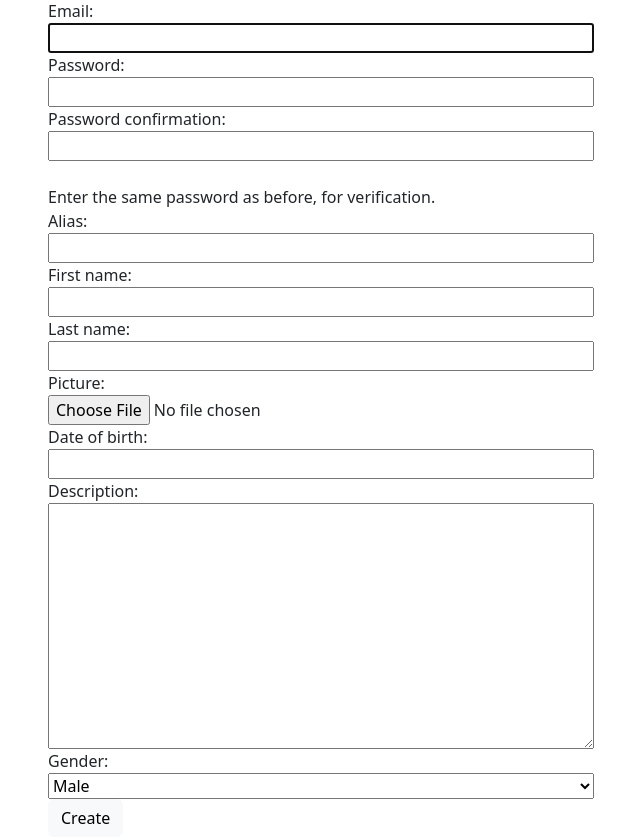
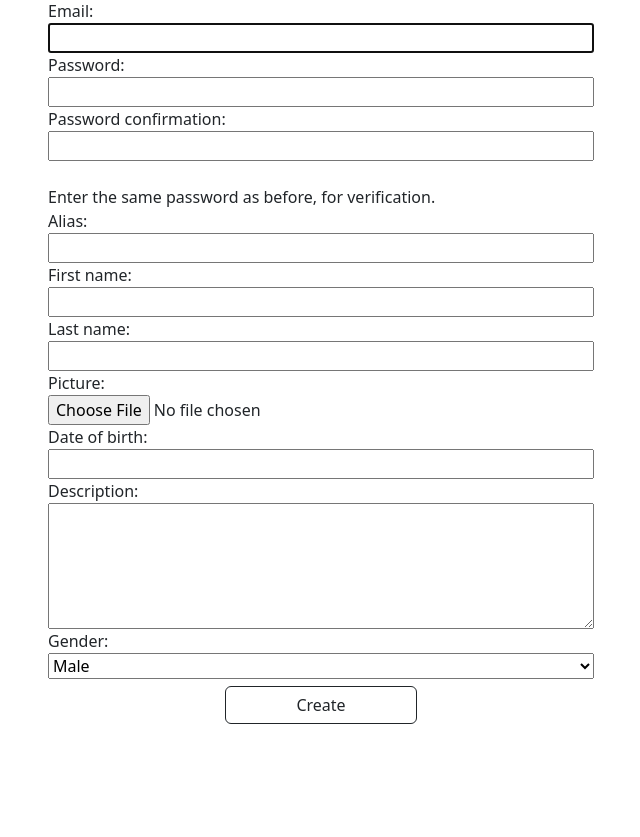
Before and after one commit to Atinon/project, a Django app: page /accounts/register/ in a window 1280 px wide. Shown: the part 146-983 px from the top of the page, without its empty margins (319-959 px from the left). After the commit the page ends 870 px from the top, so only its background shows below. Run offline with Django 4.2, Linux system fonts and the light colour scheme; some libraries are stand-ins or nearby versions.

Commit message:
Changed description and button alignment

```diff
--- a/exam_project/exam_project/accounts/forms.py
+++ b/exam_project/exam_project/accounts/forms.py
@@ -7,6 +7,7 @@ USER = ProjectUser
 PROFILE = UserProfile
 
 ALIAS_VALIDATOR_ERROR_MSG = 'Such alias already exists.'
+DESCRIPTION_TEXT_FIELD_ROW_NUMBER = 5
 
 
 class CreateProfileForm(auth_forms.UserCreationForm):
@@ -31,7 +32,7 @@ class CreateProfileForm(auth_forms.UserCreationForm):
     )
 
     description = forms.CharField(
-        widget=forms.Textarea,
+        widget=forms.Textarea(attrs={'rows': DESCRIPTION_TEXT_FIELD_ROW_NUMBER}),
         required=False,
     )
 
--- a/exam_project/templates/accounts/profile_create.html
+++ b/exam_project/templates/accounts/profile_create.html
@@ -8,9 +8,14 @@
             <form method="POST" action="{% url 'register page' %}" enctype="multipart/form-data"> {# enctype #}
                 {% csrf_token %}
                 <ul class="list-group">
-                {{ form.as_table }}
+                    {{ form.as_table }}
                 </ul>
-                <button class="btn btn-light" type="submit">Create</button>
+{#                <br>#}
+                <div style="text-align: center">
+                    <button class="btn btn-outline-dark"
+                            type="submit"
+                            style="width: 35%;margin-top: 7px;margin-bottom: 7px;">Create</button>
+                </div>
             </form>
         </div>
         <div class="col-lg-3"></div>
```
